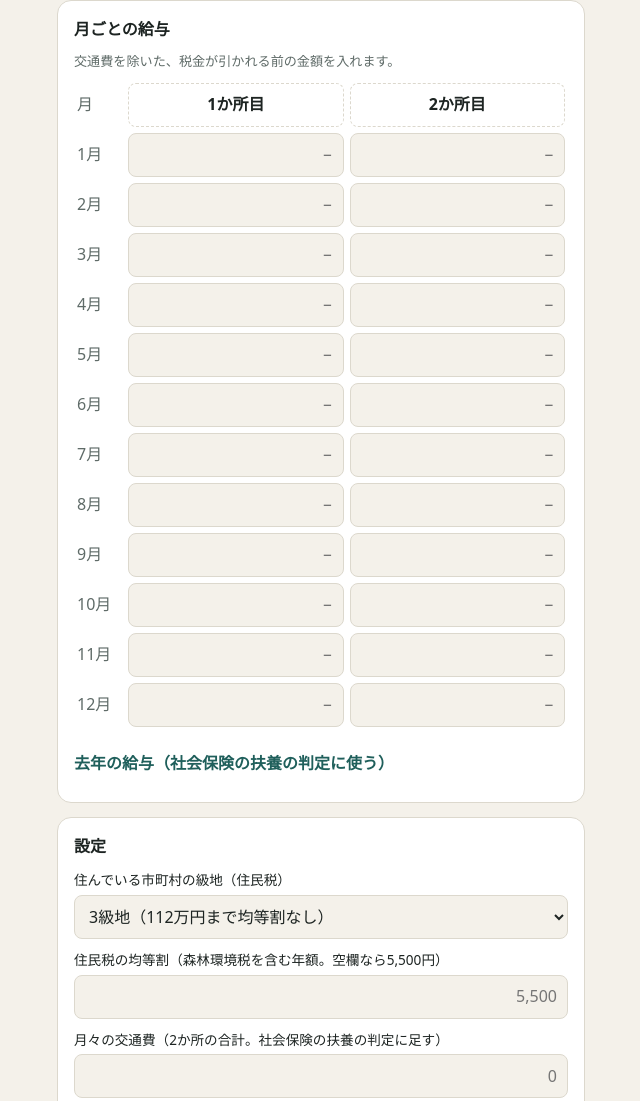
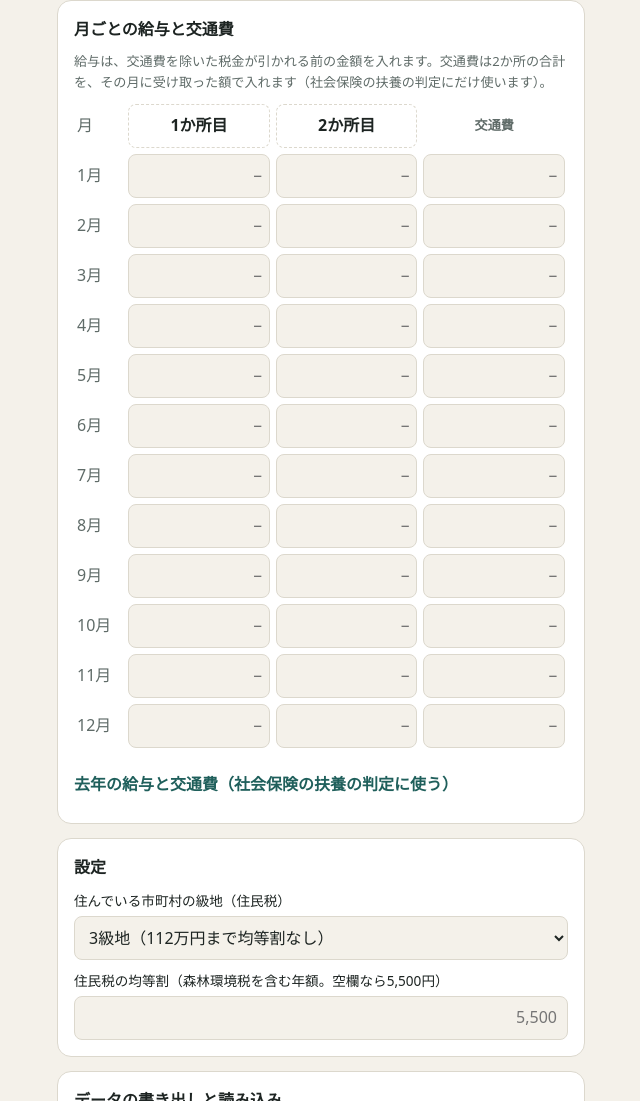
Before and after one commit to bettsugu/tax-fuyo-simulator, a plain HTML site: page index.html in a window 1280 px wide. Shown: the part 2057-3158 px from the top of the page, without its empty margins (319-959 px from the left). Drawn offline with Linux system fonts and the light colour scheme.

Commit message:
交通費を月ごとに入れられるようにした
これまでは「月々の交通費」を1つの金額で持ち、給与を入れた月すべてに足していた。
月によって額が違うため、給与の表に交通費（2か所の合計）の列を足し、去年の分も同じ形にした。
前の形で保存・書き出したデータは、給与のある月にその額を入れて引き継ぐ。

Co-Authored-By: Claude Opus 5.5 <noreply@anthropic.com>

```diff
--- a/index.html
+++ b/index.html
@@ -48,21 +48,30 @@
     </section>
 
     <section class="card" aria-labelledby="h-input">
-      <h2 id="h-input">月ごとの給与</h2>
-      <p class="sub">交通費を除いた、税金が引かれる前の金額を入れます。</p>
+      <h2 id="h-input">月ごとの給与と交通費</h2>
+      <p class="sub">給与は、交通費を除いた税金が引かれる前の金額を入れます。交通費は2か所の合計を、その月に受け取った額で入れます（社会保険の扶養の判定にだけ使います）。</p>
       <table class="months">
         <thead>
           <tr>
             <th scope="col">月</th>
             <th scope="col"><input id="name-0" class="name" aria-label="1か所目の名前" maxlength="12"></th>
             <th scope="col"><input id="name-1" class="name" aria-label="2か所目の名前" maxlength="12"></th>
+            <th scope="col" class="col-label">交通費</th>
           </tr>
         </thead>
         <tbody id="months"></tbody>
       </table>
       <details>
-        <summary>去年の給与（社会保険の扶養の判定に使う）</summary>
+        <summary>去年の給与と交通費（社会保険の扶養の判定に使う）</summary>
         <table class="months">
+          <thead>
+            <tr>
+              <th scope="col">月</th>
+              <th scope="col" class="col-label" id="prev-name-0"></th>
+              <th scope="col" class="col-label" id="prev-name-1"></th>
+              <th scope="col" class="col-label">交通費</th>
+            </tr>
+          </thead>
           <tbody id="prev-months"></tbody>
         </table>
       </details>
@@ -81,10 +90,6 @@
       <label class="field">
         <span>住民税の均等割（森林環境税を含む年額。空欄なら5,500円）</span>
         <input id="perCapita" class="yen" type="text" inputmode="numeric" placeholder="5,500">
-      </label>
-      <label class="field">
-        <span>月々の交通費（2か所の合計。社会保険の扶養の判定に足す）</span>
-        <input id="commuteMonthly" class="yen" type="text" inputmode="numeric" placeholder="0">
       </label>
     </section>
 
--- a/js/app.js
+++ b/js/app.js
@@ -15,13 +15,13 @@ function emptyState() {
   return {
     year: RULES.year,
     names: ['1か所目', '2か所目'],
-    // months[月-1] = [1か所目, 2か所目]。未入力は null
-    months: Array.from({ length: 12 }, () => [null, null]),
+    // months[月-1] = [1か所目の給与, 2か所目の給与, 交通費（2か所の合計）]。未入力は null
+    // 交通費は社会保険の扶養（直近12か月の累計）にだけ使う。税金の計算には入れない
+    months: Array.from({ length: 12 }, () => [null, null, null]),
     // 去年の分。社会保険の扶養（直近12か月の累計）にだけ使う
-    prevMonths: Array.from({ length: 12 }, () => [null, null]),
+    prevMonths: Array.from({ length: 12 }, () => [null, null, null]),
     kyuchi: RULES.resident.defaultKyuchi,
     perCapita: null,
-    commuteMonthly: null,
   };
 }
 
@@ -35,15 +35,21 @@ function normalize(raw) {
       if (typeof name === 'string' && name.trim()) state.names[i] = name.slice(0, 12);
     });
   }
+  // 以前は交通費を「毎月同じ額」の1つだけで持っていた。その形のデータは、
+  // 給与を入れてあった月にその額を入れて、前と同じ累計になるように引き継ぐ
+  const oldCommute = amount(raw.commuteMonthly);
   ['months', 'prevMonths'].forEach((key) => {
     if (!Array.isArray(raw[key])) return;
-    raw[key].slice(0, 12).forEach((pair, m) => {
-      if (Array.isArray(pair)) state[key][m] = [amount(pair[0]), amount(pair[1])];
+    raw[key].slice(0, 12).forEach((row, m) => {
+      if (!Array.isArray(row)) return;
+      const salary = [amount(row[0]), amount(row[1])];
+      const hasSalary = salary.some((v) => v !== null);
+      const commute = row.length > 2 ? amount(row[2]) : hasSalary ? oldCommute : null;
+      state[key][m] = [...salary, commute];
     });
   });
   if ([1, 2, 3].includes(raw.kyuchi)) state.kyuchi = raw.kyuchi;
   state.perCapita = amount(raw.perCapita);
-  state.commuteMonthly = amount(raw.commuteMonthly);
   return state;
 }
 
@@ -76,16 +82,17 @@ function buildMonths(bodyId, key) {
   const body = $(bodyId);
   const yearLabel = key === 'months' ? '' : '去年';
   body.replaceChildren();
-  state[key].forEach((pair, m) => {
-    const cells = pair.map((value, i) => {
+  const columns = (i) => (i < 2 ? `${i + 1}か所目` : '交通費');
+  state[key].forEach((row, m) => {
+    const cells = row.map((value, i) => {
       const input = el('input', {
-        className: 'yen',
+        className: i < 2 ? 'yen' : 'yen commute',
         type: 'text',
         inputMode: 'numeric',
         placeholder: '−',
         value: value === null ? '' : yen(value),
       });
-      input.setAttribute('aria-label', `${yearLabel}${m + 1}月 ${i + 1}か所目`);
+      input.setAttribute('aria-label', `${yearLabel}${m + 1}月 ${columns(i)}`);
       input.addEventListener('input', () => {
         state[key][m][i] = toNumber(input.value);
         save();
@@ -111,7 +118,10 @@ function render() {
     `${state.names[0]} ${yen(sums[0])}円 ／ ${state.names[1]} ${yen(sums[1])}円` +
     (blank ? ` ・ 未入力 ${blank}か月` : '');
 
-  const rolling = rollingTotals(state.prevMonths, state.months, state.commuteMonthly ?? 0);
+  $('prev-name-0').textContent = state.names[0];
+  $('prev-name-1').textContent = state.names[1];
+
+  const rolling = rollingTotals(state.prevMonths, state.months);
   const latest = rolling.findLast((r) => r.entered);
   const windowLabel = (r) => (r.month === 12 ? '今年1月〜12月' : `去年${r.month + 1}月〜今年${r.month}月`);
   renderRolling(rolling);
@@ -188,7 +198,7 @@ function bindSettings() {
     save();
     render();
   };
-  ['commuteMonthly', 'perCapita'].forEach((key) => {
+  ['perCapita'].forEach((key) => {
     const input = $(key);
     const show = () => (input.value = state[key] === null ? '' : yen(state[key]));
     show();
--- a/js/calc.js
+++ b/js/calc.js
@@ -49,11 +49,11 @@ export function residentTax(revenue, kyuchi = 1, perCapitaAmount = RULES.residen
 }
 
 // 社会保険の扶養：その月までの直近12か月の累計（交通費を含む総支給額）を月ごとに出す。
-// prev は去年、cur は今年の [1か所目, 2か所目] × 12か月。未入力は null。
-// commuteMonthly は月々の交通費（2か所の合計）で、給与を入れた月にだけ足す。
-export function rollingTotals(prev, cur, commuteMonthly = 0) {
-  const paid = [...prev, ...cur].map((pair) =>
-    pair[0] === null && pair[1] === null ? null : (pair[0] ?? 0) + (pair[1] ?? 0) + commuteMonthly,
+// prev は去年、cur は今年の [1か所目, 2か所目, 交通費（2か所の合計）] × 12か月。未入力は null。
+// 3つとも未入力の月は「まだ入れていない月」として扱う。
+export function rollingTotals(prev, cur) {
+  const paid = [...prev, ...cur].map((row) =>
+    row.every((v) => v === null) ? null : row.reduce((sum, v) => sum + (v ?? 0), 0),
   );
   const limit = RULES.dependentInsurance.limit - 1;
   return cur.map((_, i) => {
--- a/style.css
+++ b/style.css
@@ -112,6 +112,10 @@ h2 { margin: 0 0 8px; font-size: 1rem; }
 .months { width: 100%; border-collapse: collapse; margin-top: 8px; table-layout: fixed; }
 .months th, .months td { padding: 3px; }
 .months th:first-child { width: 3.2em; font-weight: 400; color: var(--muted); text-align: left; }
+.months th.col-label { font-size: 0.82rem; font-weight: 600; text-align: center; overflow-wrap: anywhere; }
+.months th.col-label:last-child, .months input.commute { color: var(--muted); }
+/* 4列だとiPhoneの幅では1マスが狭いので、表の中だけ左右の余白を詰める */
+.months input.yen, .months input.name { padding-left: 6px; padding-right: 6px; }
 
 input, select, button { font: inherit; color: inherit; }
 
```
Also changed, not shown: test/calc.test.mjs (+18 -5 lines), 1 other file.
